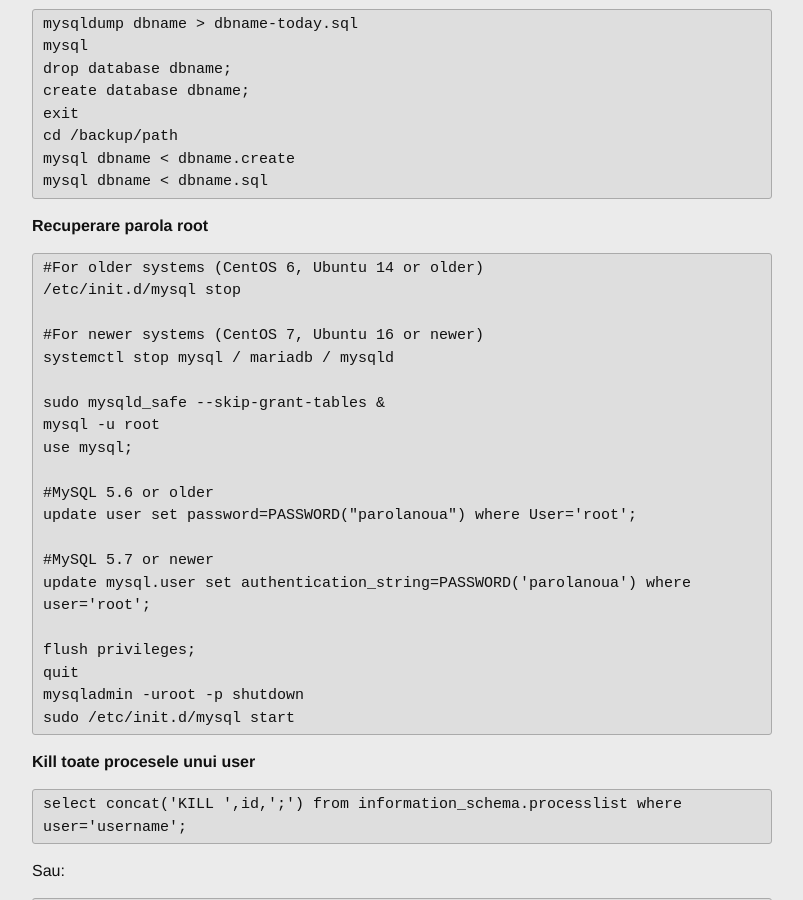
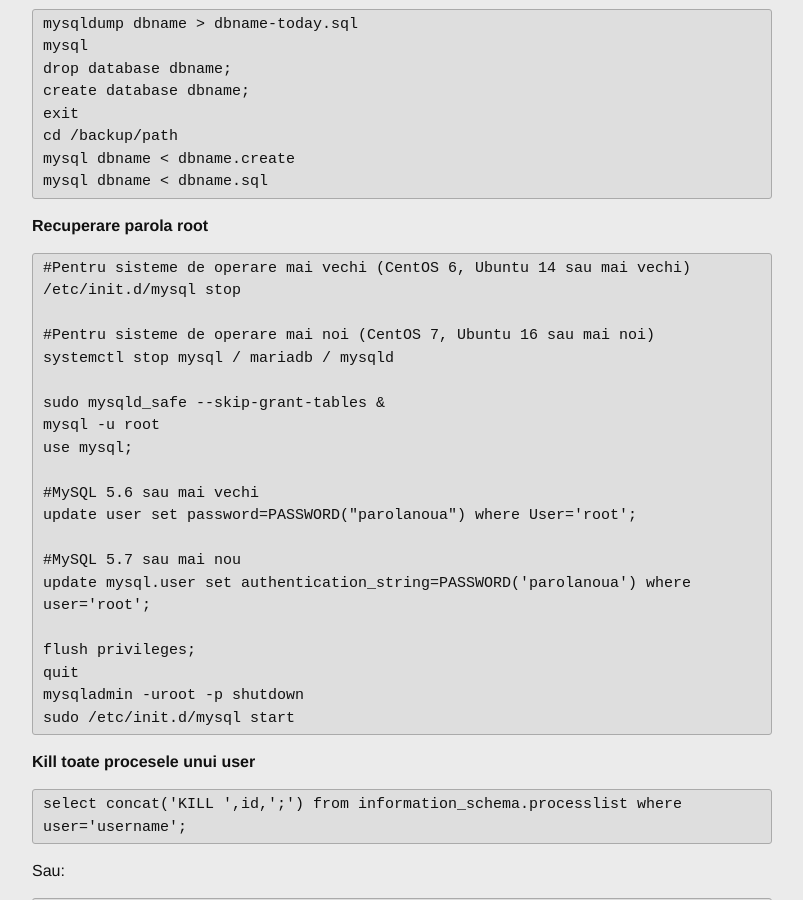
Before and after one commit to linuxtm/linuxtm.github.io, a Jekyll site: the page built from cele-mai-folosite-comenzi-mysql/index.md, in a window 1280 px wide and 900 px high, scrolled down 803 px. Shown: the whole window, without its empty margins (238-1041 px from the left). Built offline with Jekyll 4.4.1, drawn with Linux system fonts in a browser that asks for light colours.

Commit message:
Update index.md

```diff
--- a/cele-mai-folosite-comenzi-mysql/index.md
+++ b/cele-mai-folosite-comenzi-mysql/index.md
@@ -40,20 +40,20 @@
 
 **Recuperare parola root**
 <pre>
-#For older systems (CentOS 6, Ubuntu 14 or older)
+#Pentru sisteme de operare mai vechi (CentOS 6, Ubuntu 14 sau mai vechi)
 /etc/init.d/mysql stop
 
-#For newer systems (CentOS 7, Ubuntu 16 or newer)
+#Pentru sisteme de operare mai noi (CentOS 7, Ubuntu 16 sau mai noi)
 systemctl stop mysql / mariadb / mysqld
 
 sudo mysqld_safe --skip-grant-tables &
 mysql -u root
 use mysql;
 
-#MySQL 5.6 or older
+#MySQL 5.6 sau mai vechi
 update user set password=PASSWORD("parolanoua") where User='root';
 
-#MySQL 5.7 or newer
+#MySQL 5.7 sau mai nou
 update mysql.user set authentication_string=PASSWORD('parolanoua') where user='root';
 
 flush privileges;
```
